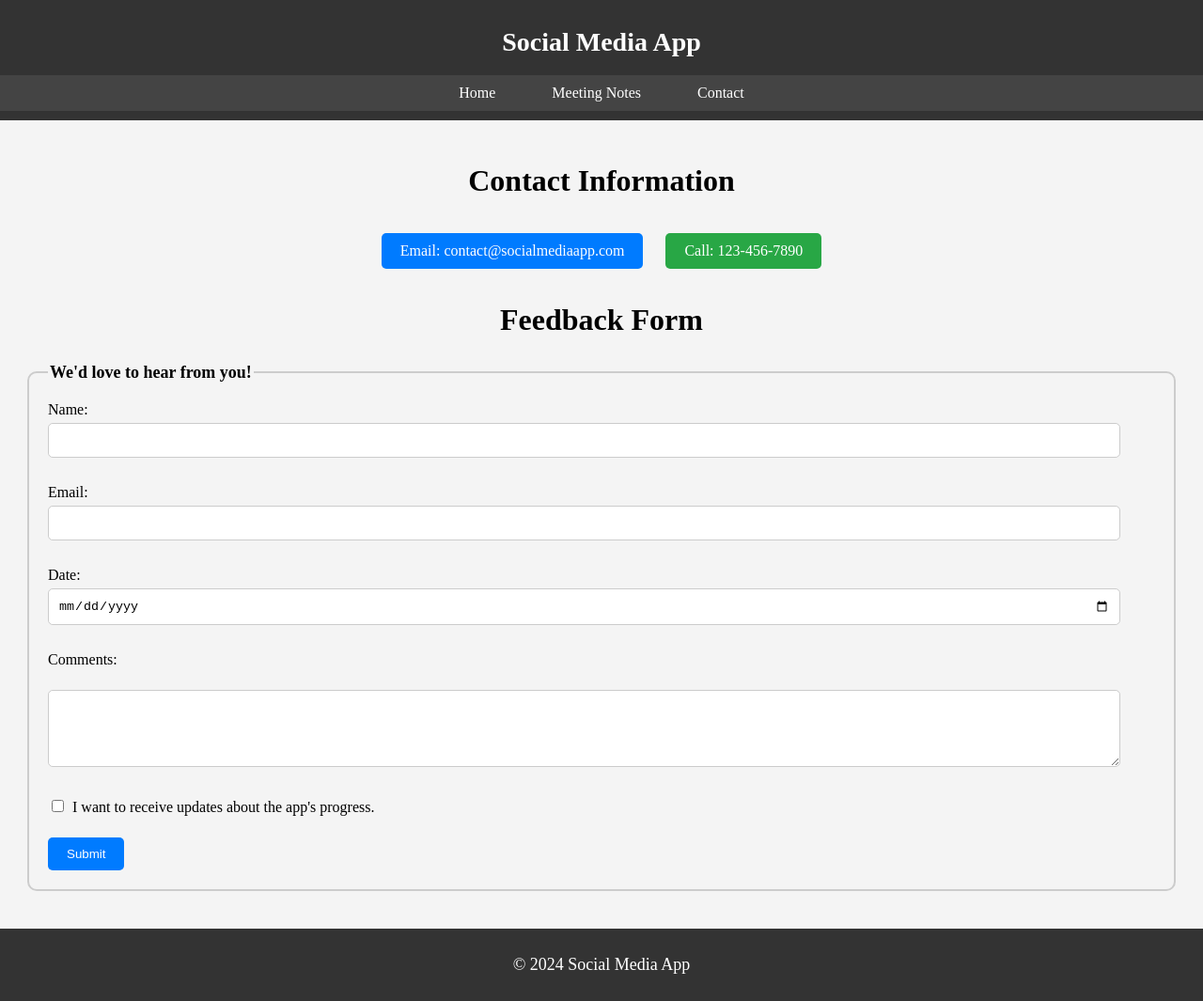
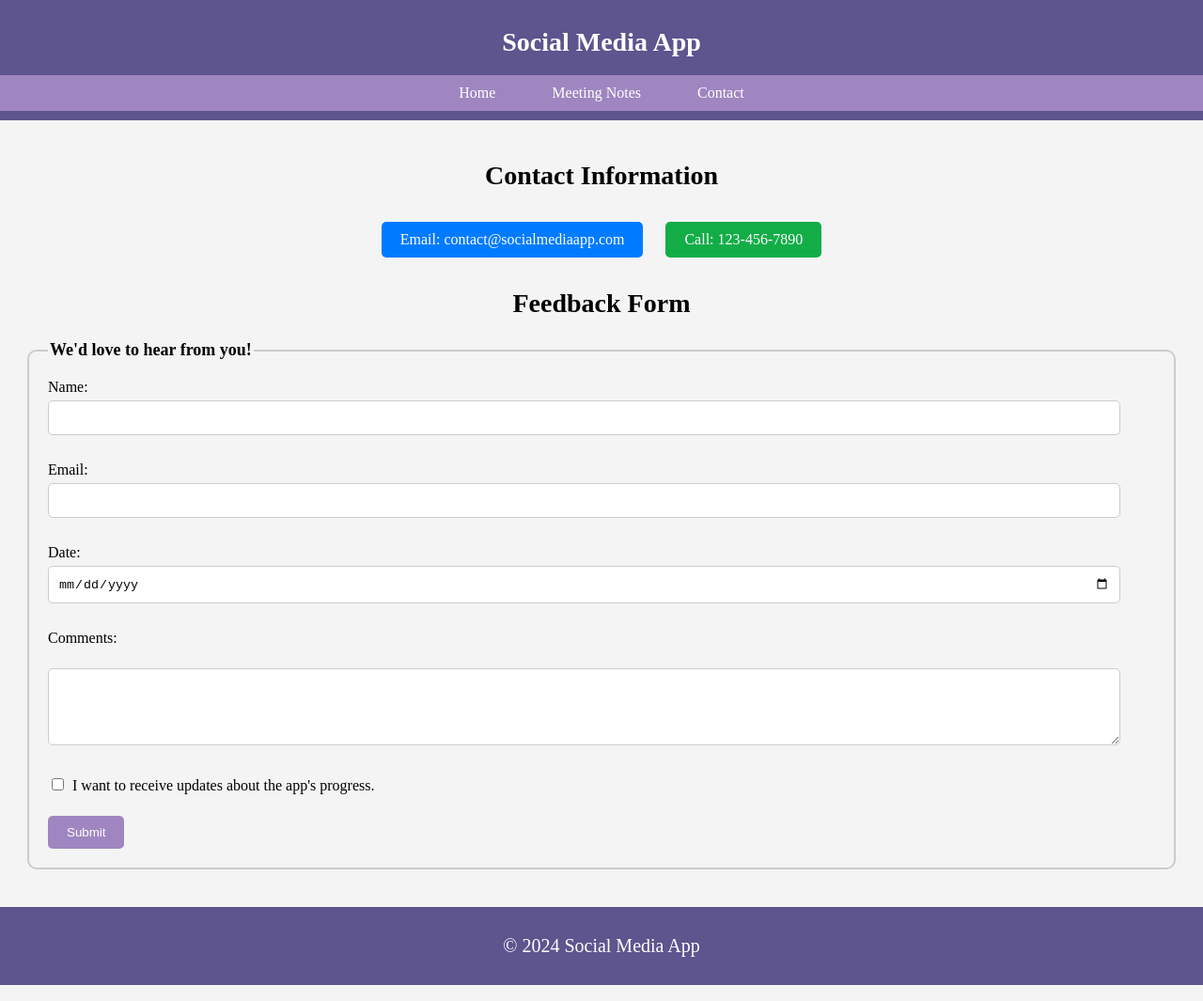
Before and after one commit to anshisinghh/sp24-cse110-lab3, a plain HTML site: page contact.html in a window 1280 px wide. Shown: the whole page at 94% size. Drawn offline with Linux system fonts and the light colour scheme.

Commit message:
added colors

```diff
--- a/styles.css
+++ b/styles.css
@@ -1,6 +1,14 @@
+:root {
+  --dark-theme-color: #231942;
+  --medium-theme-color: #5e548e;
+  --light-theme-color: #9f86c0;
+  --button-hover-color: color(display-p3 0.21464 0.22695 0.7395 / 1);
+  --phone-button-color: color-mix(in oklab, #18b016, #4179fc 10%);
+}
+
 /* Header */
   header {
-    background-color: #333;
+    background-color: var(--medium-theme-color);
     color: white;
     text-align: center;
     padding: 10px 0;
@@ -15,14 +23,22 @@
     font-size: 1.75em;
   }
   h2 {
-    font-size: 2em;
+    font-size: 1.75em;
+  }
+
+/* Footer */
+  footer {
+    background-color: var(--medium-theme-color);
+    color: white;
+    text-align: center;
+    padding: 10px 0;
   }
 
 /* Navigation Bar */
   nav {
     display: flex;
     justify-content: center;
-    background-color: #444;
+    background-color: var(--light-theme-color);
     padding: 10px 0;
   }
   nav ul {
@@ -78,17 +94,9 @@
         text-align: center;
     }
 
-/* Footer */
-  footer {
-    background-color: #333;
-    color: white;
-    text-align: center;
-    padding: 10px 0;
-  }
-
 /* Meeting Page */
   .meeting-nav {
-    background-color: black;
+    background-color: var(--dark-theme-color);
   }
   .meeting-nav ul li {
     margin-top: 0;
@@ -107,7 +115,7 @@
     margin-top: 10px;
   }
   h3 {
-    color: black;
+    color: var(--dark-theme-color);
     font-size: 1.5em;
     margin-bottom: 5px;
   }
@@ -156,21 +164,21 @@
   summary {
     font-size: 24px;
     font-weight: bold;
-    color: #333;
+    color: hsl(270, 50%, 50%);
     cursor: pointer;
   }
   details p {
     font-size: 16px;
-    color: #555;
+    color: var(--light-theme-color);
   }
   strong {
-    color: #19406a;
+    color: var(--light-theme-color);
   }
   summary:hover {
-    color: #19406a;
+    color: var(--light-theme-color);
   }
   p {
-    font-size: 18px;
+    font-size: 20px;
   }
 
 /* Contact Page */
@@ -182,19 +190,19 @@
     display: inline-block;
     padding: 10px 20px;
     margin: 10px;
-    background-color: #007bff;
+    background-color: rgb(0, 123, 255);
     color: white;
     border-radius: 5px;
     text-decoration: none;
   }
   .button:hover {
-    background-color: #0056b3;
+    background-color: var(--button-hover-color, #0056b3);
   }
   .button:focus {
     outline: none;
   }
   .phone-button {
-    background-color: #28a745;
+    background-color: var(--phone-button-color, #28a745);
   }
   .phone-button:hover {
     background-color: #218838;
@@ -232,14 +240,14 @@
   }
   input[type="submit"] {
     padding: 10px 20px;
-    background-color: #007bff;
+    background-color: var(--light-theme-color);
     color: white;
     border: none;
     border-radius: 5px;
     cursor: pointer;
   }
   input[type="submit"]:hover {
-    background-color: #0056b3;
+    background-color: var(--medium-theme-color);
   }
   input[type="checkbox"] {
     margin-right: 5px;
```
